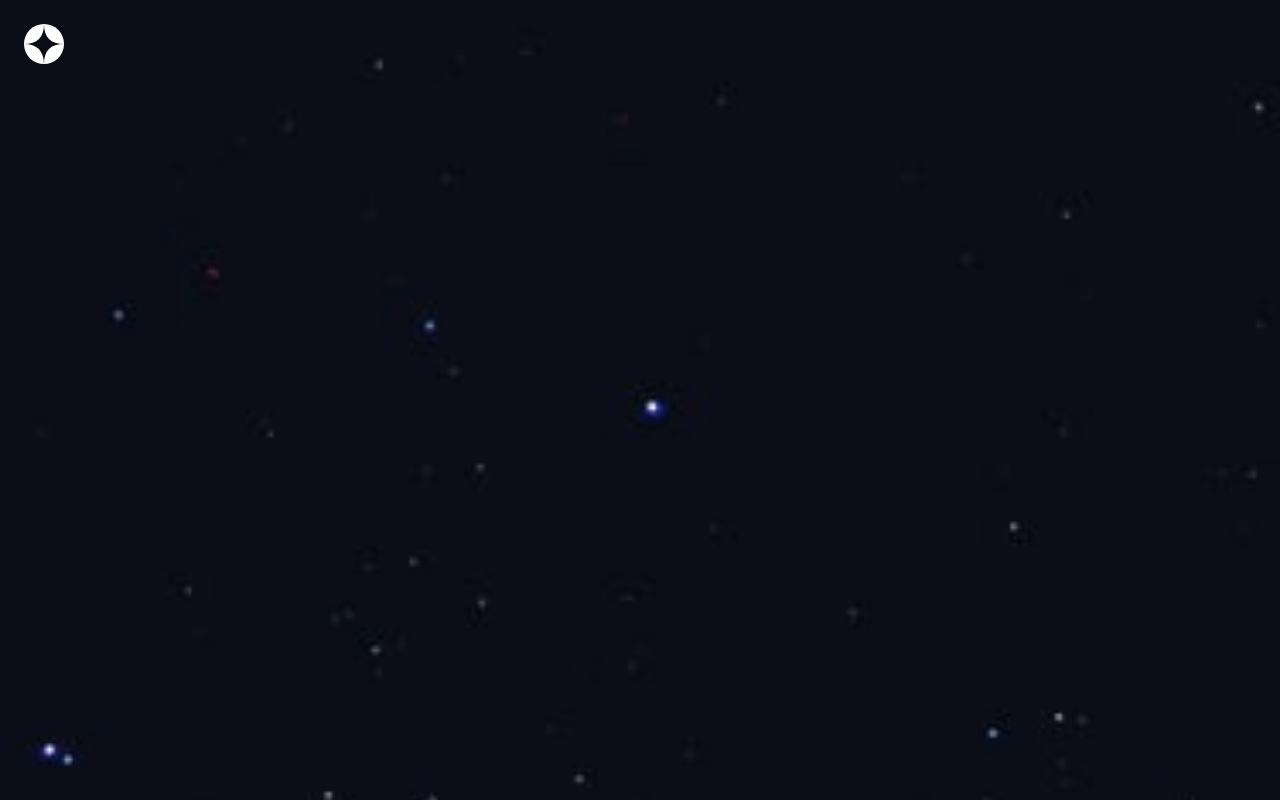
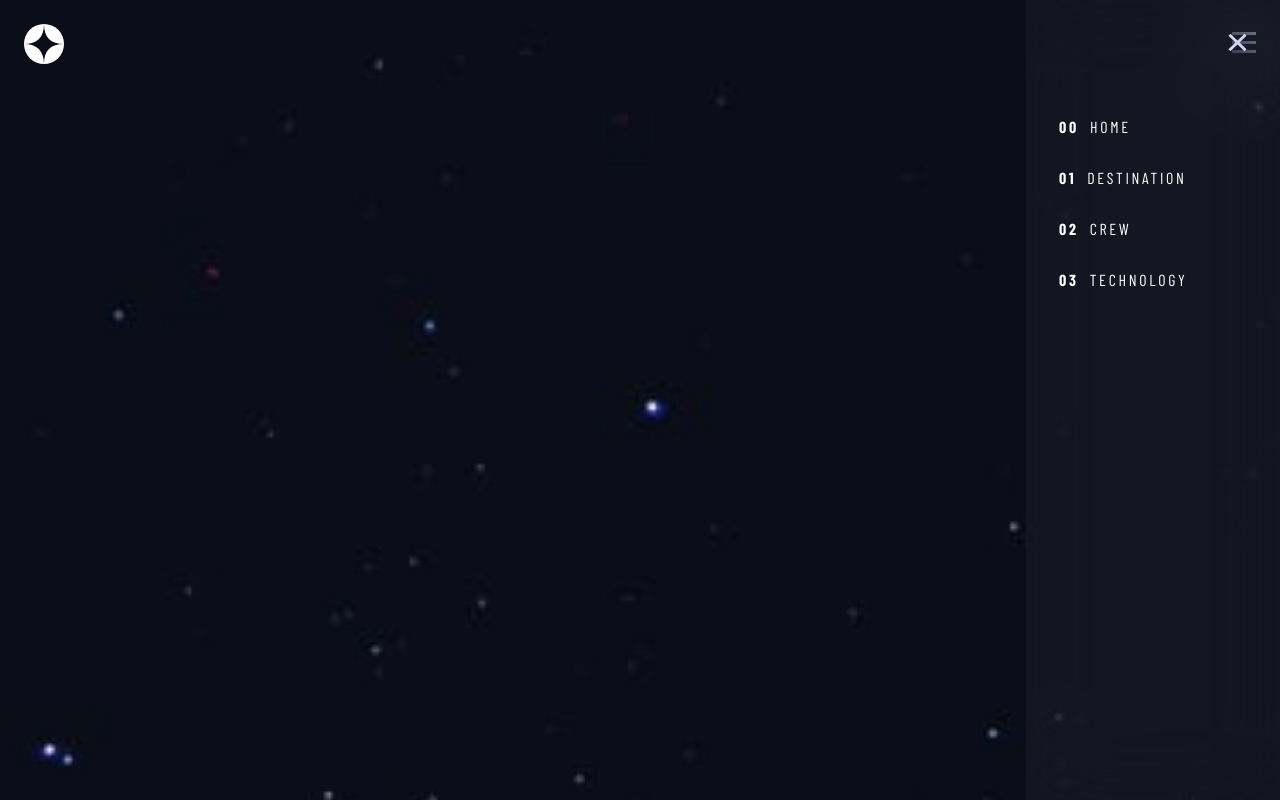
Before and after one commit to achiewe/space-tourism-website, a React (Vite) app: page / in a window 1280 px wide. Built offline with nearby package versions, Linux system fonts and the light colour scheme; a web font is replaced by a local one.

Commit message:
finish burger menu

```diff
--- a/src/App.tsx
+++ b/src/App.tsx
@@ -20,6 +20,7 @@ const MainContainer = styled.div`
   justify-content: flex-start;
   padding: 24px;
   align-items: center;
+  position: relative;
   background-image: url(${BackgroundImage});
   background-repeat: no-repeat;
   background-size: cover;
--- a/src/components/HeaderComponent/BurgerMenu.tsx
+++ b/src/components/HeaderComponent/BurgerMenu.tsx
@@ -1,5 +1,101 @@
+import { styled } from "styled-components";
+import BurgerSvg from "../../photoes/shared/icon-hamburger.svg";
+import CloseSvg from "../../photoes/shared/icon-close.svg";
+
 const BurgerMenu = (): JSX.Element => {
-  return <div></div>;
+  return (
+    <BurgerDiv>
+      <img className="burger-svg" src={BurgerSvg} alt="svg burger" />
+      <MenuDiv>
+        <img className="close-svg" src={CloseSvg} alt="close svg" />
+        <div className="pages-div">
+          <div className="page-names">
+            <h2> 00</h2>
+            <h1>HOME </h1>
+          </div>
+          <div className="page-names">
+            <h2> 01</h2>
+            <h1>DESTINATION </h1>
+          </div>
+          <div className="page-names">
+            <h2> 02</h2>
+            <h1>CREW </h1>
+          </div>
+          <div className="page-names">
+            <h2> 03</h2>
+            <h1>TECHNOLOGY </h1>
+          </div>
+        </div>
+      </MenuDiv>
+    </BurgerDiv>
+  );
 };
 
+const BurgerDiv = styled.div`
+  width: 24px;
+
+  .burger-svg {
+    width: 24px;
+    height: 21px;
+  }
+`;
+
+const MenuDiv = styled.div`
+  width: 254px;
+  height: 100vh;
+  position: absolute;
+  right: 0;
+  top: 0;
+  display: flex;
+  flex-direction: column;
+  justify-content: flex-start;
+  align-items: flex-end;
+  padding: 33px 33px 0 33px;
+  background: rgba(255, 255, 255, 0.04);
+  gap: 65px;
+  backdrop-filter: blur(40.7742px);
+
+  .close-svg {
+    width: 19.09px;
+    height: 19.09px;
+  }
+
+  .pages-div {
+    width: 100%;
+    display: flex;
+    justify-content: flex-start;
+    flex-direction: column;
+    align-items: center;
+    gap: 32px;
+
+    .page-names {
+      width: 100%;
+      display: flex;
+      flex-direction: row;
+      gap: 11px;
+      align-items: center;
+      justify-content: flex-start;
+
+      h2 {
+        font-family: "Barlow Condensed";
+        font-size: 16px;
+        font-weight: 700;
+        line-height: 19px;
+        letter-spacing: 2.700000047683716px;
+        text-align: left;
+        color: #ffffff;
+      }
+
+      h1 {
+        font-family: "Barlow Condensed";
+        font-size: 16px;
+        font-weight: 400;
+        line-height: 19px;
+        letter-spacing: 2.700000047683716px;
+        text-align: left;
+        color: #ffffff;
+      }
+    }
+  }
+`;
 export default BurgerMenu;
--- a/src/components/HeaderComponent/Header.tsx
+++ b/src/components/HeaderComponent/Header.tsx
@@ -17,7 +17,6 @@ const HeaderMain = styled.header`
   flex-direction: row;
   justify-content: space-between;
   align-items: center;
-
   img {
     width: 40px;
     height: 40px;
```
